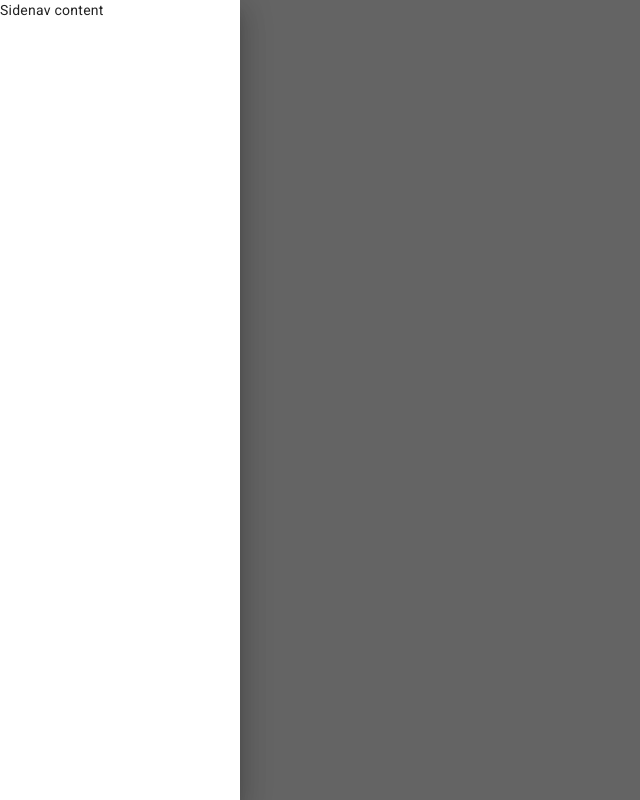
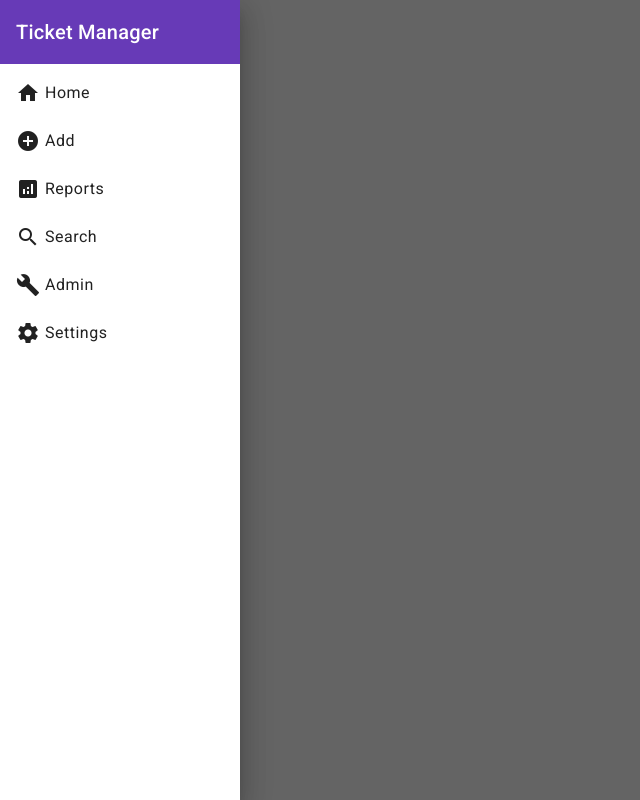
Before and after one commit to CosmicPhoenix2029/ticketManager, an Angular app: page /ticketmanager in a window 1280 px wide. Both pictures are taken after a click on the button "Open Sidenav". Shown: the whole page, without its empty margins (0-640 px from the left). Built offline with nearby package versions, Linux system fonts and the light colour scheme.

Commit message:
added icons to the sidenav

```diff
--- a/src/app/ticketmanager/components/sidenav/sidenav.component.html
+++ b/src/app/ticketmanager/components/sidenav/sidenav.component.html
@@ -1,5 +1,40 @@
 <mat-sidenav-container class="app-sidenav-container">
-    <mat-sidenav #sidenav class="app-sidenav">Sidenav content</mat-sidenav>
+    <!--this is the sidebar-->
+    <mat-sidenav #sidenav class="app-sidenav">
+        <!--ribbon at the top of the sidenav-->
+        <mat-toolbar color="primary">
+            Ticket Manager
+        </mat-toolbar>
+
+        <mat-list>
+            <mat-list-item>
+                <mat-icon>home</mat-icon>
+                <span class="aligned-with-icon">Home</span>
+            </mat-list-item>
+            <mat-list-item>
+                <mat-icon>add_circle</mat-icon>
+                <span class="aligned-with-icon">Add</span>
+            </mat-list-item>
+            <mat-list-item>
+                <mat-icon>analytics</mat-icon>
+                <span class="aligned-with-icon">Reports</span>
+            </mat-list-item>
+            <mat-list-item>
+                <mat-icon>search</mat-icon>
+                <span class="aligned-with-icon">Search</span>
+            </mat-list-item>
+            <mat-list-item>
+                <mat-icon>build</mat-icon>
+                <span class="aligned-with-icon">Admin</span>
+            </mat-list-item>
+            <mat-list-item>
+                <mat-icon>settings</mat-icon>
+                <span class="aligned-with-icon">Settings</span>
+            </mat-list-item>
+        </mat-list>
+    </mat-sidenav>
+
+    <!--this is the main section-->
     <mat-sidenav-content class="app-sidenav-content">
         <app-toolbar></app-toolbar>
         <router-outlet></router-outlet>
@@ -7,4 +42,5 @@
             Open Sidenav
         </button>
     </mat-sidenav-content>
+
 </mat-sidenav-container>
--- a/src/app/ticketmanager/components/sidenav/sidenav.component.scss
+++ b/src/app/ticketmanager/components/sidenav/sidenav.component.scss
@@ -20,3 +20,9 @@
 .app-sidenav {
     width: 240px;
 }
+
+//required to align the text with the icon and space the text away a bit
+.aligned-with-icon {
+    position: absolute;
+    margin-left: 5px;
+}
```
Also changed, not shown: src/app/shared/material.module.ts (+6 -1 lines).
